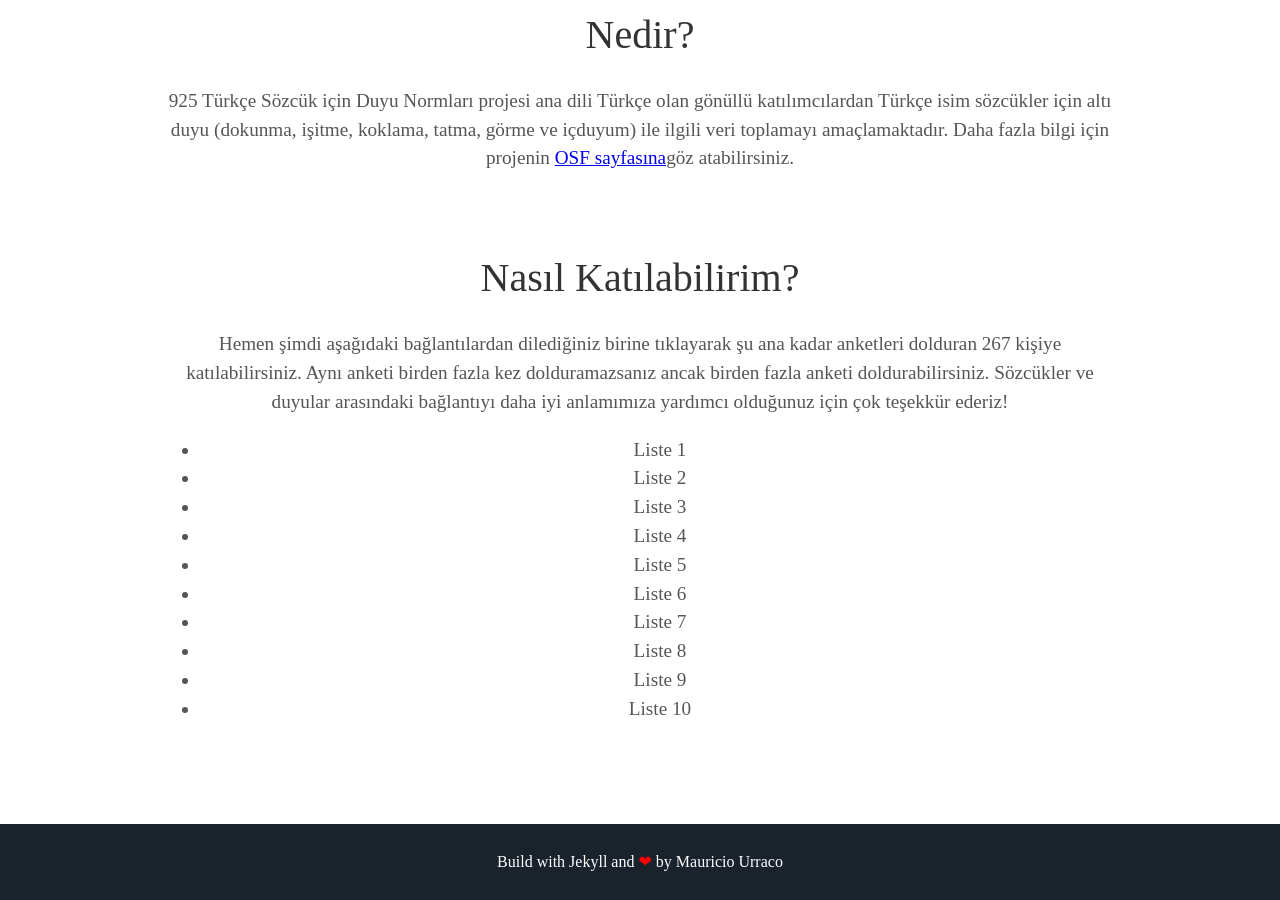
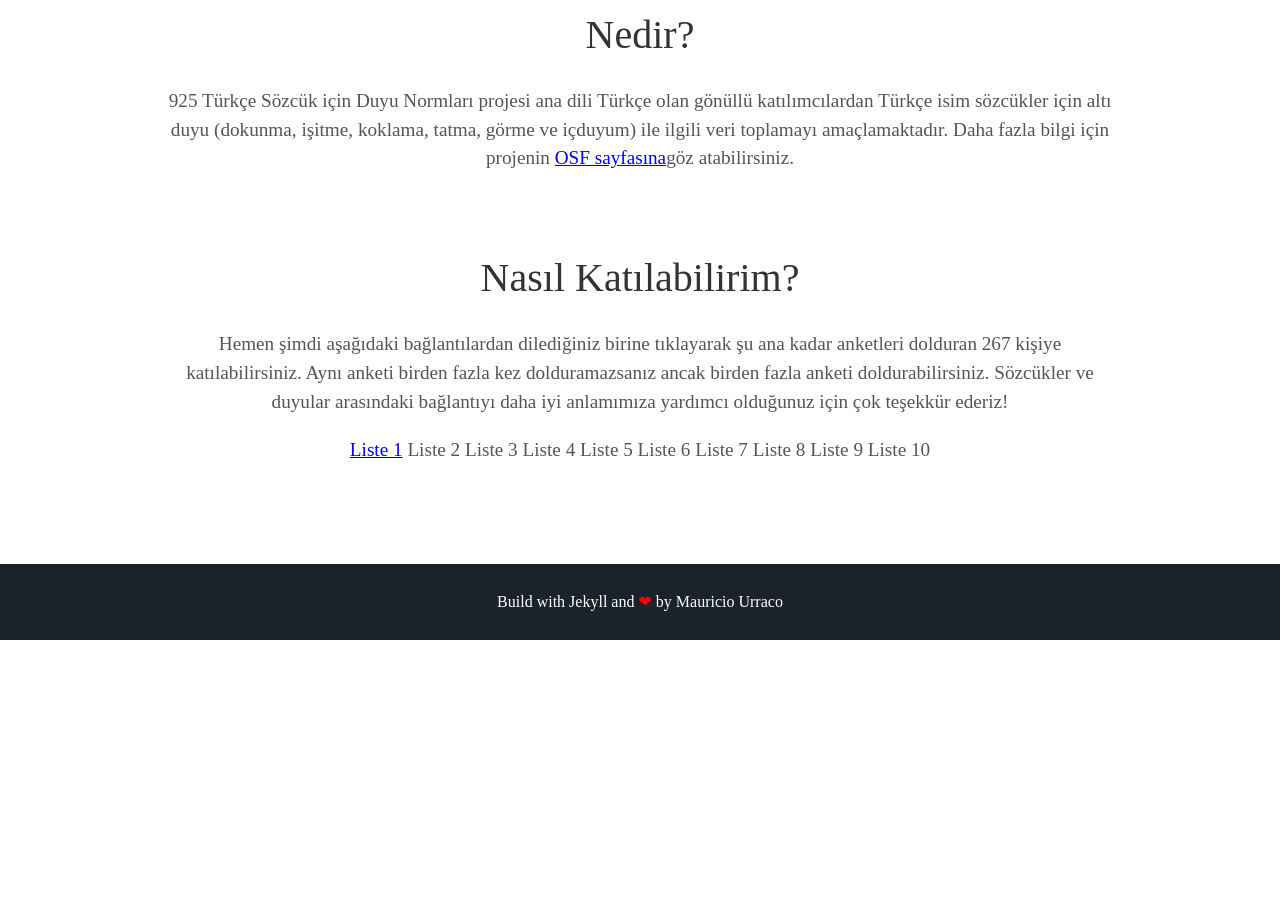
Before and after one commit to 925sozcuk/925sozcuk.github.io, a Jekyll site: the page built from index.html, in a window 1280 px wide and 900 px high, scrolled down 970 px. Built offline with Jekyll 4.4.1, drawn with Linux system fonts in a browser that asks for light colours; some web fonts are replaced; after the commit the page ends 1610 px from its top, so only the background shows below that.

Commit message:
Update about.html

```diff
--- a/_includes/about.html
+++ b/_includes/about.html
@@ -8,16 +8,16 @@
   <p>Hemen şimdi aşağıdaki bağlantılardan dilediğiniz birine tıklayarak şu ana kadar anketleri dolduran
     267 kişiye katılabilirsiniz. Aynı anketi birden fazla kez dolduramazsanız ancak birden fazla anketi doldurabilirsiniz.
     Sözcükler ve duyular arasındaki bağlantıyı daha iyi anlamımıza yardımcı olduğunuz için çok teşekkür ederiz!</p>
-    <ul>
-      <li>Liste 1</li>
-      <li>Liste 2</li>
-      <li>Liste 3</li>
-      <li>Liste 4</li>
-      <li>Liste 5</li>
-      <li>Liste 6</li>
-      <li>Liste 7</li>
-      <li>Liste 8</li>
-      <li>Liste 9</li>
-      <li>Liste 10</li>
-    </ul>
+
+    <a href="https://forms.gle/CcuySUyic7KrSdsP7">Liste 1</a>
+      Liste 2
+      Liste 3
+      Liste 4
+      Liste 5
+      Liste 6
+      Liste 7
+      Liste 8
+      Liste 9
+      Liste 10
+
   </div>
```
